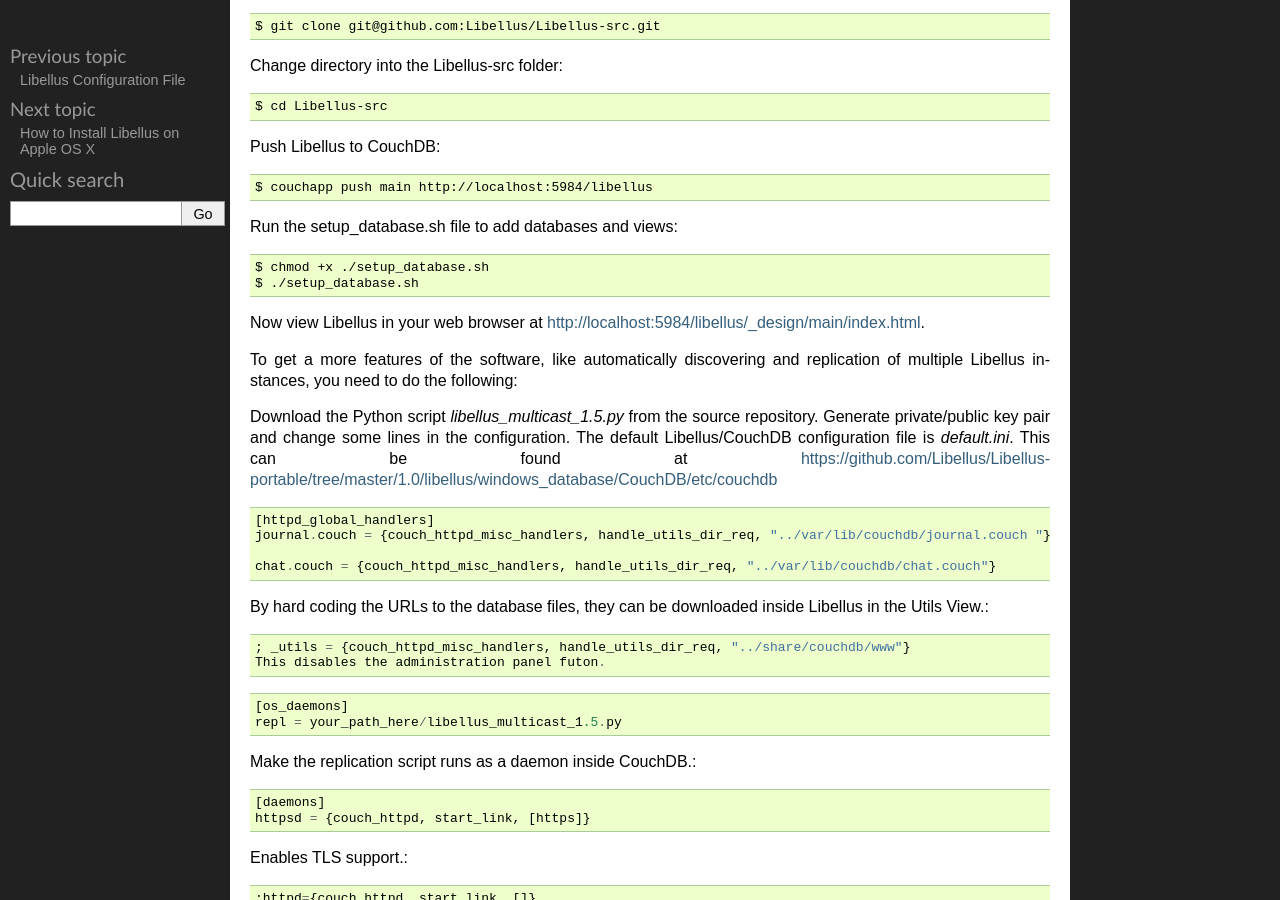
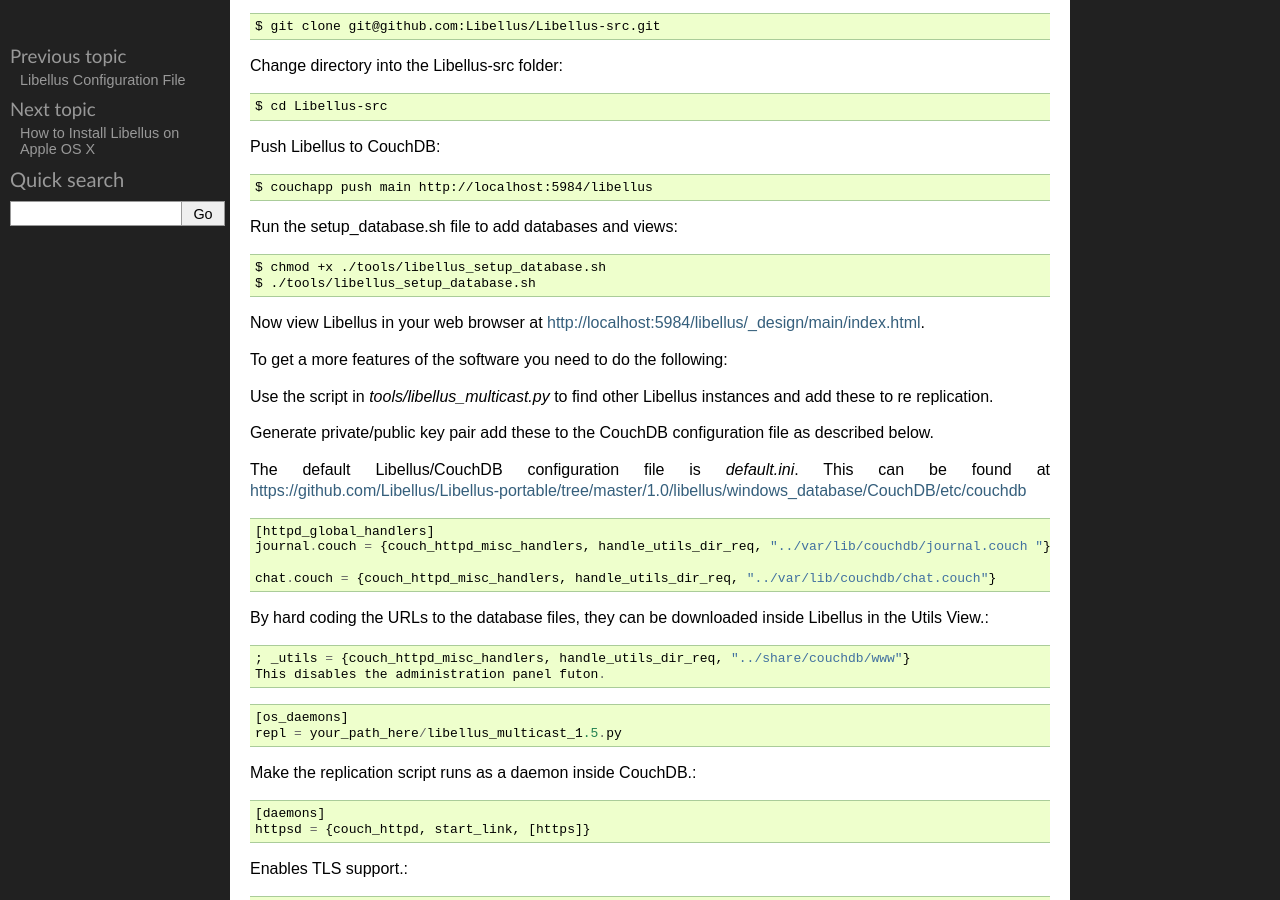
Before and after one commit to Libellus/Libellus-docs, a Sphinx documentation site: the page built from Maintenance Documentation/source/install_linux.txt, in a window 1280 px wide and 900 px high, scrolled down 472 px. Built offline with Sphinx 7.4.7, drawn with Linux system fonts in a browser that asks for light colours; pages that are not in the unit, such as notebooks, are missing from menus.

Commit message:
Better sentance

```diff
--- a/Maintenance Documentation/source/install_linux.txt
+++ b/Maintenance Documentation/source/install_linux.txt
@@ -34,14 +34,18 @@ Push Libellus to CouchDB::
 
 Run the setup_database.sh file to add databases and views::
 
-    $ chmod +x ./setup_database.sh
-    $ ./setup_database.sh
+    $ chmod +x ./tools/libellus_setup_database.sh
+    $ ./tools/libellus_setup_database.sh
 
 Now view Libellus in your web browser at http://localhost:5984/libellus/_design/main/index.html.
 
-To get a more features of the software, like automatically discovering and replication of multiple Libellus instances, you need to do the following:
+To get a more features of the software you need to do the following:
 
-Download the Python script *libellus_multicast_1.5.py* from the source repository. Generate private/public key pair and change some lines in the configuration. The default Libellus/CouchDB configuration file is *default.ini*. This can be found at https://github.com/Libellus/Libellus-portable/tree/master/1.0/libellus/windows_database/CouchDB/etc/couchdb
+Use the script in *tools/libellus_multicast.py* to find other Libellus instances and add these to re replication.
+
+Generate private/public key pair add these to the CouchDB configuration file as described below.
+
+The default Libellus/CouchDB configuration file is *default.ini*. This can be found at https://github.com/Libellus/Libellus-portable/tree/master/1.0/libellus/windows_database/CouchDB/etc/couchdb
 
 ::
 
```
